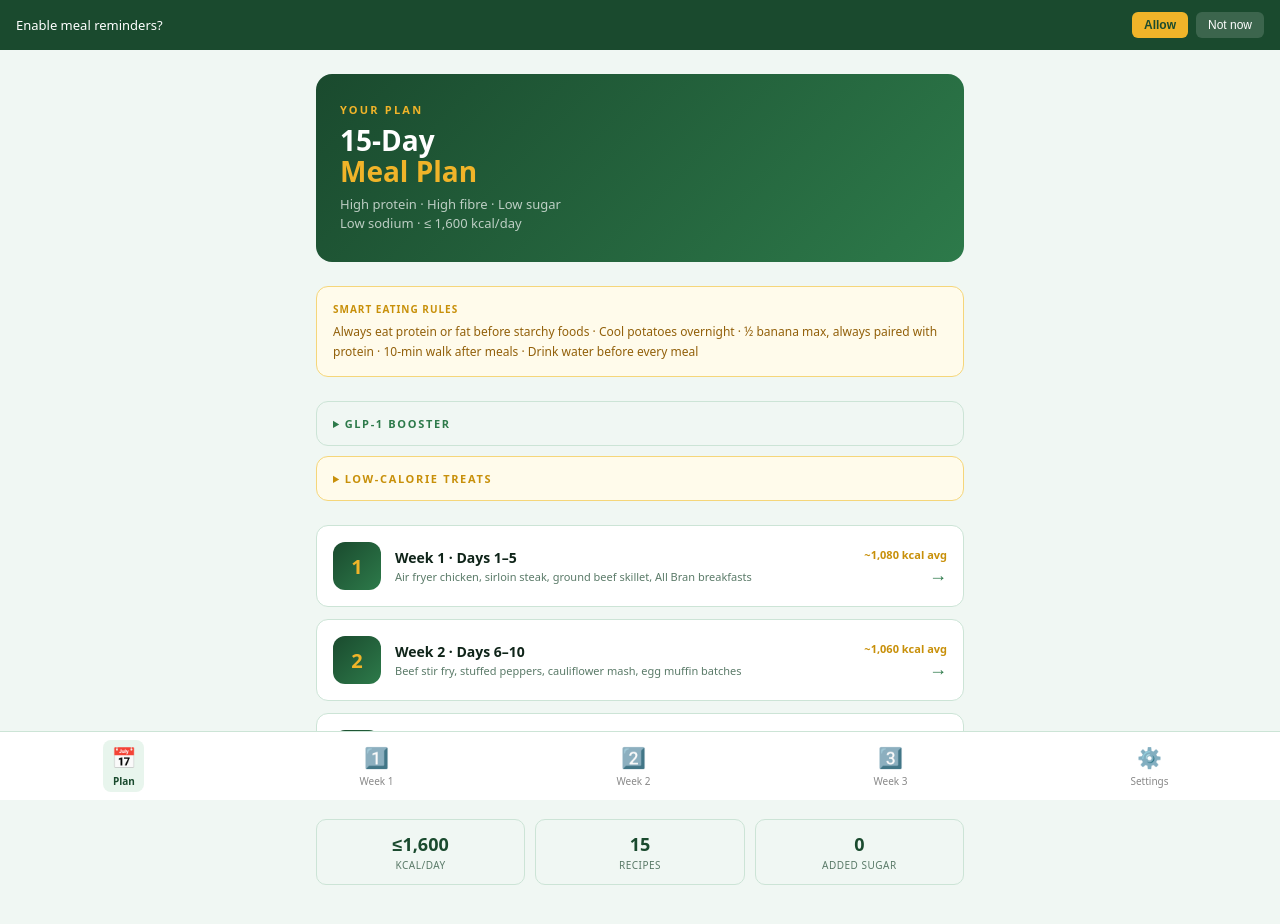
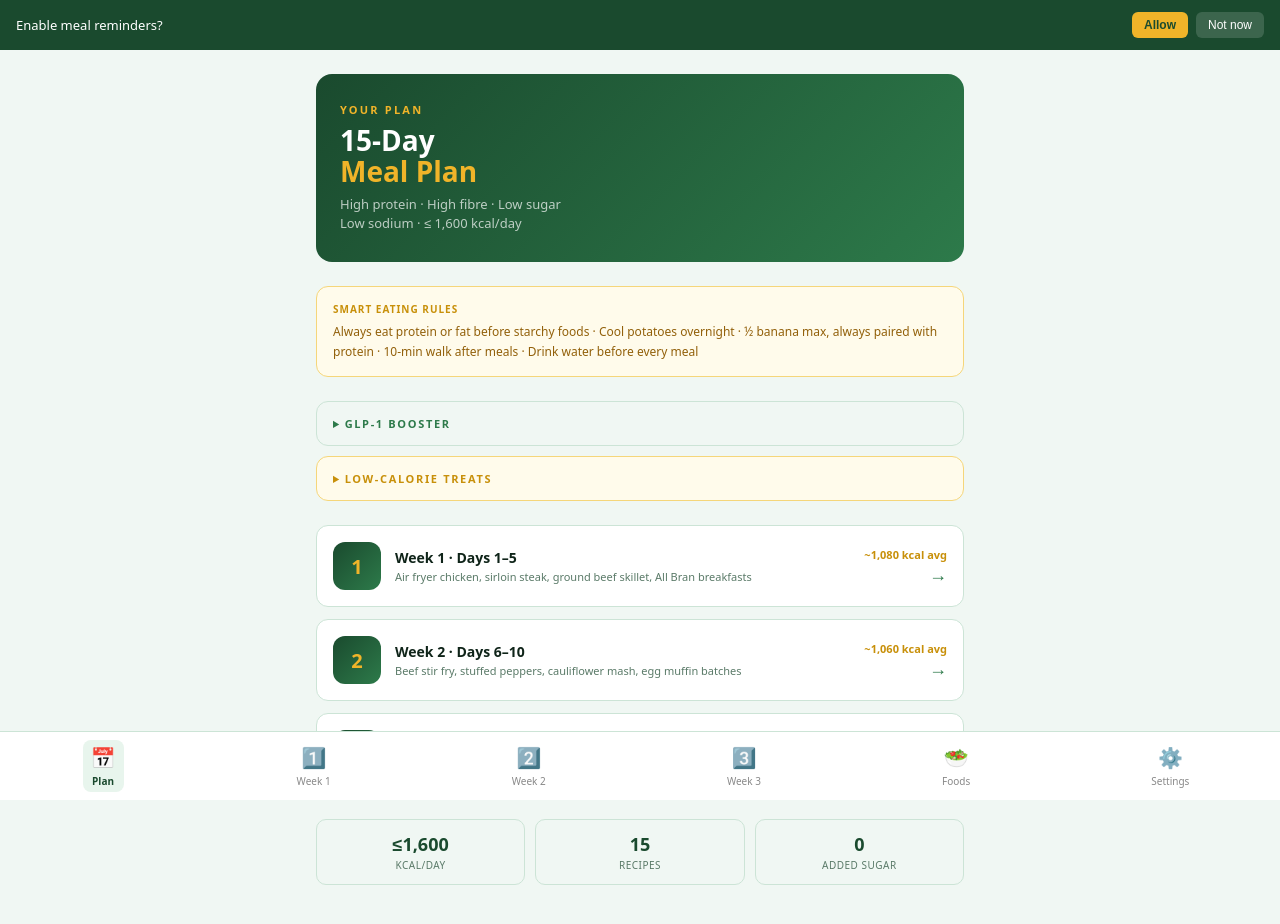
Before and after one commit to czavattiero/meal-plan-app, a Next.js app: page / in a window 1280 px wide. Shown: the top 924 px of the page. Built offline with nearby package versions, Linux system fonts and the light colour scheme.

Commit message:
Add 'Foods' link to NavBar

```diff
--- a/components/NavBar.tsx
+++ b/components/NavBar.tsx
@@ -7,6 +7,7 @@ const NAV_ITEMS = [
   { href: '/week/1', label: 'Week 1', icon: '1️⃣' },
   { href: '/week/2', label: 'Week 2', icon: '2️⃣' },
   { href: '/week/3', label: 'Week 3', icon: '3️⃣' },
+  { href: '/foods', label: 'Foods', icon: '🥗' },
   { href: '/settings', label: 'Settings', icon: '⚙️' },
 ]
 
```
